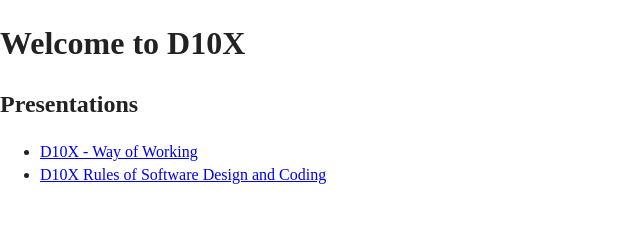
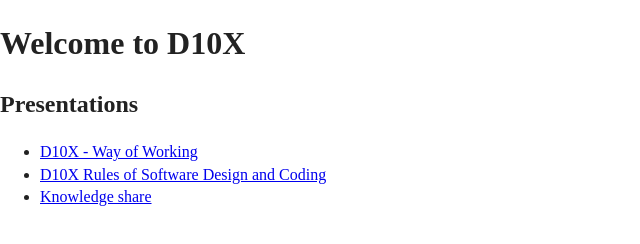
Before and after one commit to D10X-IN/d10x-in.github.io, a plain HTML site: page docs/index.html in a window 1280 px wide. Shown: the whole page, without its empty margins (0-640 px from the left). Drawn offline with Linux system fonts and the light colour scheme.

Commit message:
updated with link to knowledgeshare folder

```diff
--- a/docs/index.html
+++ b/docs/index.html
@@ -32,6 +32,7 @@
 	<ul>
 		<li><a href="./d10x_10commandments.pdf">D10X - Way of Working </a> </li>
 		<li><a href="./D10X-RulesOfSoftware.pdf">D10X Rules of Software Design and Coding</a> </li>
+        <li><a href="./knowledgeshare/">Knowledge share</a> </li>
 	</ul>
 </div>
 
```
